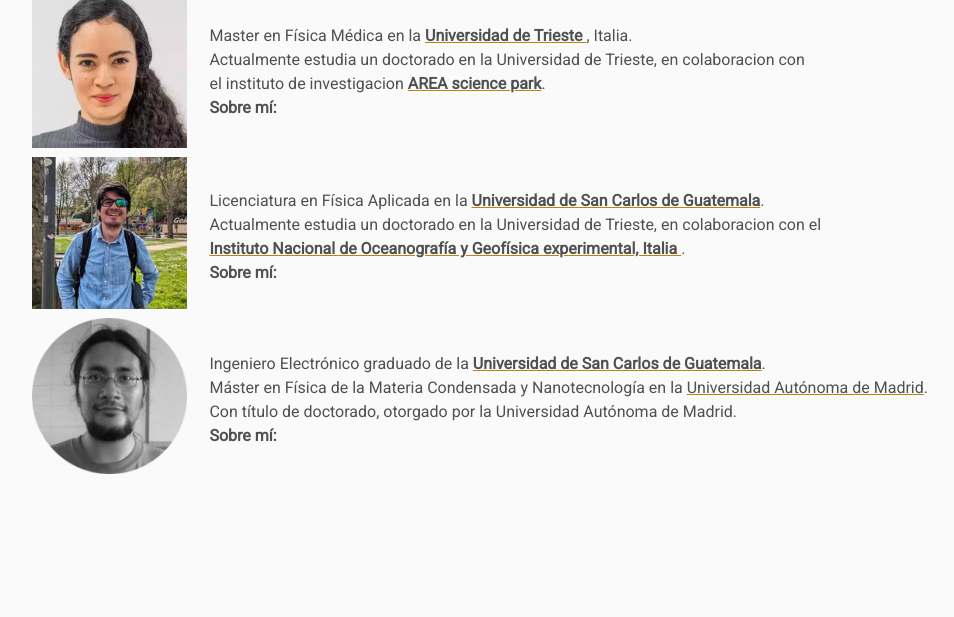
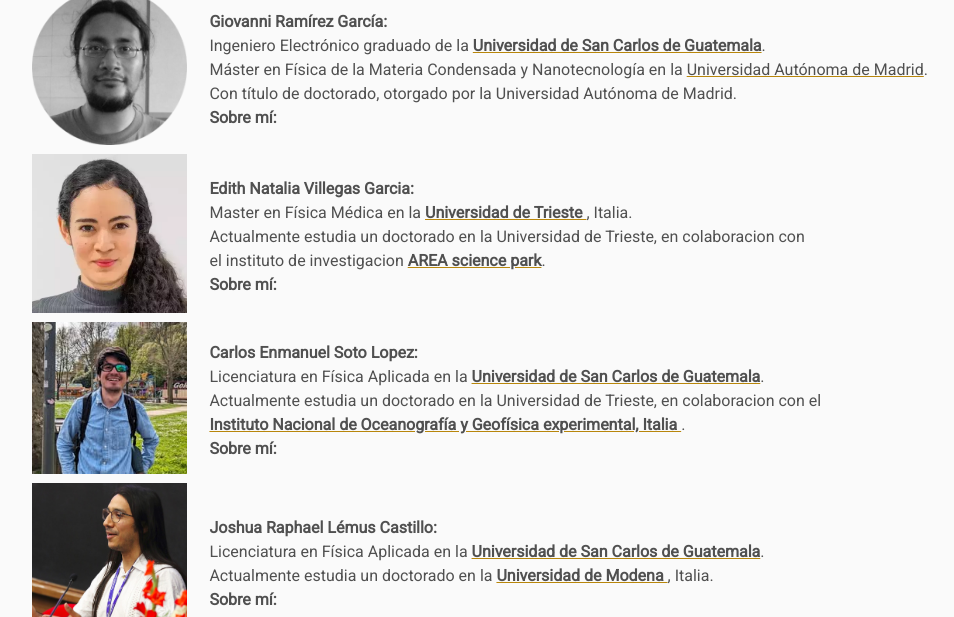
Before and after one commit to biofisicaguatemala/conference-2025, a plain HTML site: page index.html in a window 1280 px wide. Shown: the part 1664-2281 px from the top of the page, without its empty margins (160-1114 px from the left). Drawn offline with Linux system fonts and the light colour scheme.

Commit message:
direccion modificada

```diff
--- a/index.html
+++ b/index.html
@@ -75,13 +75,31 @@
             </td>
 	    <td class="sponsor">
 	      <lu style="list-style-type: none; margin: 0; padding: 0;">
-
+		<li><b>Manuel Vasquez:</b></li>
 		<li>Graduado de Licenciatura en Física de la <a href="https://www.uvg.edu.gt/" target="_blank"><strong>Universidad del Valle de Guatemala</strong></a>.</li>
 		<li>Actualmente estudia un doctorado en el <a href="https://sites.igc.gulbenkian.pt/ccr/index.php/working-with-us/instituto-gulbenkian-da-ciencia" target="_blank"> <strong>Instituto Gulbenkian de Ciencas</strong> </a>, Portugal. </li>
 		<li><strong> Sobre mí:</strong> </li>
 	      </lu>
 	    </td>
 	</tr>
+			<tr>
+            <td class="sponsorp">
+                <a href="https://ecfm.usac.edu.gt/node/49" target="_blank">
+                    <img src="assets/giova.png" alt="Giovanni Ramírez García", style="width: 100%">
+                </a>
+            </td>
+
+	    <td class="sponsor">
+	      <lu style="list-style-type: none; margin: 0; padding: 0;">
+		<li><b>Giovanni Ramírez García:</b></li>
+		<li> Ingeniero Electrónico graduado de la <a href="https://portal.usac.edu.gt/" target="_blank" ><strong>Universidad de San Carlos de Guatemala</strong></a>.
+		<li>Máster en Física de la Materia Condensada y Nanotecnología en la <a href="https://www.uam.es/uam/inicio" target="_blank">Universidad Autónoma de Madrid</strong></a>.</li>
+		<li>Con título de doctorado, otorgado por la Universidad Autónoma de Madrid.</li>
+		<li><strong> Sobre mí:</strong> </li>
+	      </lu>
+
+	    </td>
+        </tr>
 	<tr>
             <td class="sponsorp">
                 <a href="https://www.areasciencepark.it/en/about-us/edith-natalia-villegas-garcia/" target="_blank">
@@ -91,7 +109,7 @@
 	    <td class="sponsor">
 
 	      <lu style="list-style-type: none; margin: 0; padding: 0;">
-
+		<li><b>Edith Natalia Villegas Garcia:</b></li>
 		<li>Master en Física Médica en la <a href="https://portale.units.it/it" target="_blank"> <strong>Universidad de Trieste </strong></a>, Italia. </li>
 		<li>Actualmente estudia un doctorado en la Universidad de Trieste, en colaboracion con <br> el instituto de investigacion <a href="https://www.areasciencepark.it/en/" target="_blank"> <strong>AREA science park</strong></a>.</li>
 		<li><strong> Sobre mí:</strong> </li>
@@ -107,26 +125,28 @@
             </td>
 	    <td class="sponsor">
 	      <lu style="list-style-type: none; margin: 0; padding: 0;">
-
+		<li><b>Carlos Enmanuel Soto Lopez:</b></li>
 		<li> Licenciatura en Física Aplicada en la <a href="https://portal.usac.edu.gt/" target="_blank" ><strong>Universidad de San Carlos de Guatemala</strong></a>.
 		<li>Actualmente estudia un doctorado en la Universidad de Trieste, en colaboracion con el <br><a href="https://www.ogs.it/it" target="_blank"><strong>Instituto Nacional de Oceanografía y Geofísica experimental, Italia </strong></a>.</li>
 		<li><strong> Sobre mí:</strong> </li>
 	      </lu>
 
 	    </td>
+	</tr>
+
 	<tr>
             <td class="sponsorp">
-                <a href="https://ecfm.usac.edu.gt/node/49" target="_blank">
-                    <img src="assets/giova.png" alt="Giovanni Ramírez García", style="width: 100%">
+                <a href="https://www.linkedin.com/in/joshua-lemus-7102732a1/?trk=people-guest_people_search-card&originalSubdomain=it" target="_blank">
+                    <img src="assets/joshua.jpeg" alt="Joshua Raphael Lémus Castillo", style="width: 100%">
                 </a>
             </td>
 
 	    <td class="sponsor">
 	      <lu style="list-style-type: none; margin: 0; padding: 0;">
+		<li><b>Joshua Raphael Lémus Castillo:</b></li>
+		<li> Licenciatura en Física Aplicada en la <a href="https://portal.usac.edu.gt/" target="_blank" ><strong>Universidad de San Carlos de Guatemala</strong></a>.
+		<li>Actualmente estudia un doctorado en la <a href="https://www.unimore.it/it" target="_blank"><strong> Universidad de Modena </strong></a>, Italia.
 
-		<li> Ingeniero Electrónico graduado de la <a href="https://portal.usac.edu.gt/" target="_blank" ><strong>Universidad de San Carlos de Guatemala</strong></a>.
-		<li>Máster en Física de la Materia Condensada y Nanotecnología en la <a href="https://www.uam.es/uam/inicio" target="_blank">Universidad Autónoma de Madrid</strong></a>.</li>
-		<li>Con título de doctorado, otorgado por la Universidad Autónoma de Madrid.</li>
 		<li><strong> Sobre mí:</strong> </li>
 	      </lu>
 
```
Also changed, not shown: directions/index.html (+3 -11 lines), assets/joshua.jpeg (added).
